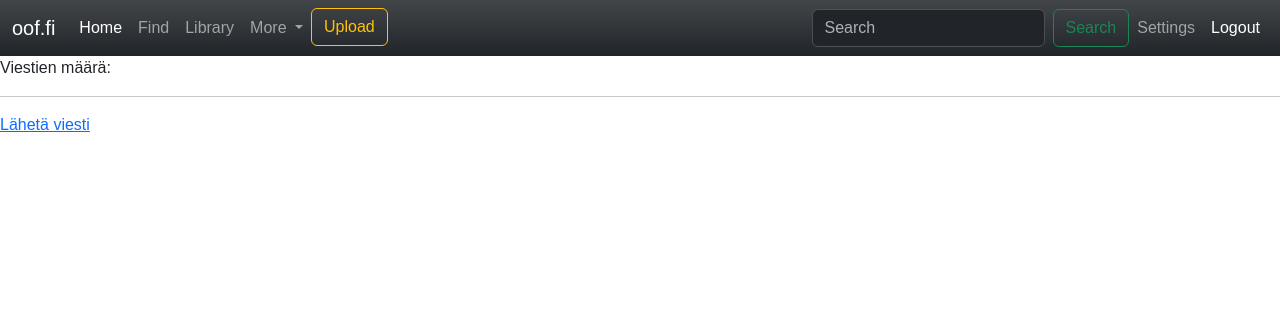
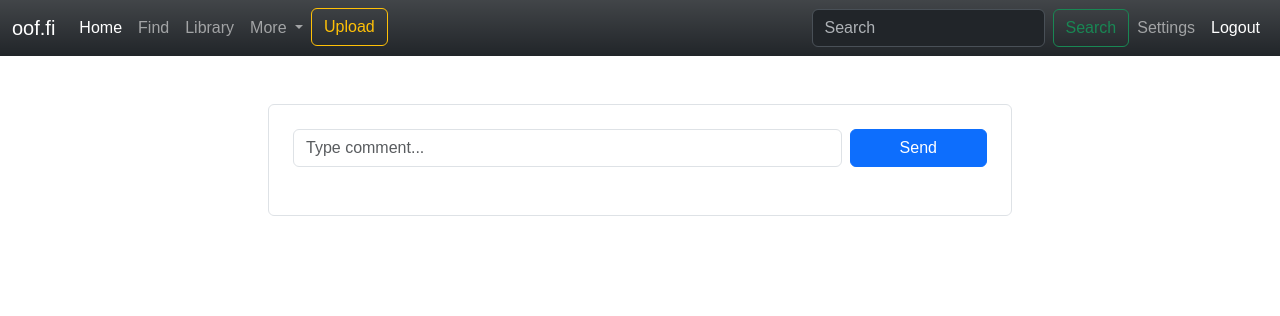
Before and after one commit to JohkuF/music-webapp, a Flask app: template src/templates/chat.html in a window 1280 px wide. Shown: the top 316 px of the page. Run offline with Flask 3, Linux system fonts and the light colour scheme; the template is opened without the code that fills it, so the values that code supplies are empty; the visitor is signed in with stand-in values (Sample User, id 1).

Commit message:
fixed comment section to work with new sql

```diff
--- a/init.sql
+++ b/init.sql
@@ -3,7 +3,7 @@
 CREATE ROLE app_user WITH LOGIN PASSWORD 'TEMPPASS';
 GRANT ALL PRIVILEGES ON DATABASE app TO app_user;
 GRANT ALL PRIVILEGES ON ALL TABLES IN SCHEMA public TO app_user;
-GRANT ALL PRIVILEGES ON SEQUENCE users_id_seq, songs_id_seq, uploads_id_seq TO app_user;
+GRANT ALL PRIVILEGES ON SEQUENCE users_id_seq, songs_id_seq, uploads_id_seq, messages_id_seq TO app_user;
 
 
 CREATE TABLE users (
--- a/src/main.py
+++ b/src/main.py
@@ -9,7 +9,11 @@
 from werkzeug.security import check_password_hash, generate_password_hash
 
 from utils import check_login
-from sql_commands import SQL_FILE_UPLOAD
+from sql_commands import (
+    SQL_FILE_UPLOAD,
+    SQL_SEND_MESSAGE_GENERAL,
+    SQL_FETCH_MESSAGES_GENERAL,
+)
 
 
 app = Flask(__name__, template_folder="templates")
@@ -45,8 +49,9 @@
 
 @app.route("/chat")
 def chat():
-    result = db.session.execute(text("SELECT content FROM messages"))
+    result = db.session.execute(SQL_FETCH_MESSAGES_GENERAL)
     messages = result.fetchall()
+    print(messages)
 
     return render_template("chat.html", messages=messages, count=len(messages))
 
@@ -59,8 +64,10 @@
 @app.route("/send", methods=["POST"])
 def send():
     content = request.form["content"]
-    sql = text("INSERT INTO messages (content) VALUES (:content)")
-    db.session.execute(sql, {"content": content})
+    SQL_SEND_MESSAGE_GENERAL
+    db.session.execute(
+        SQL_SEND_MESSAGE_GENERAL, {"username": session["username"], "content": content}
+    )
     db.session.commit()
     return redirect("/chat")
 
--- a/src/templates/chat.html
+++ b/src/templates/chat.html
@@ -12,12 +12,42 @@
   </head>
 
   {% if session.username %} {% extends 'base.html' %} {% block content %}
-  Viestien määrä: {{ count }}
-  <hr />
-  {% for message in messages %} {{ message.content }}
-  <hr />
-  {% endfor %}
-  <a href="/new">Lähetä viesti</a>
+  <div class="container justify-content-center mt-5">
+    <div class="col-md-12 col-lg-8">
+      <div class="card shadow-0 border">
+        <div class="card-body p-4">
+          <form action="/send" method="POST">
+            <div class="form-outline mb-4 d-flex align-items-center">
+              <input
+                name="content"
+                style="width: 80%"
+                type="text"
+                class="form-control me-2"
+                placeholder="Type comment..."
+              />
+              <button class="btn btn-primary btn-block" style="width: 20%">
+                Send
+              </button>
+            </div>
+          </form>
 
-  {% endblock %} {% endif %}
+          {% for message in messages %}
+          <div class="card mb-4">
+            <div class="card-body">
+              <p>{{ message.content }}</p>
+
+              <div class="d-flex justify-content-between">
+                <div class="d-flex flex-row align-items-center">
+                  <p class="small mb-0 ms-2">{{ message.username }}</p>
+                </div>
+              </div>
+            </div>
+          </div>
+          {% endfor %}
+        </div>
+      </div>
+    </div>
+
+    {% endblock %} {% endif %}
+  </div>
 </html>
```
Also changed, not shown: src/sql_commands.py (+28 -0 lines).
